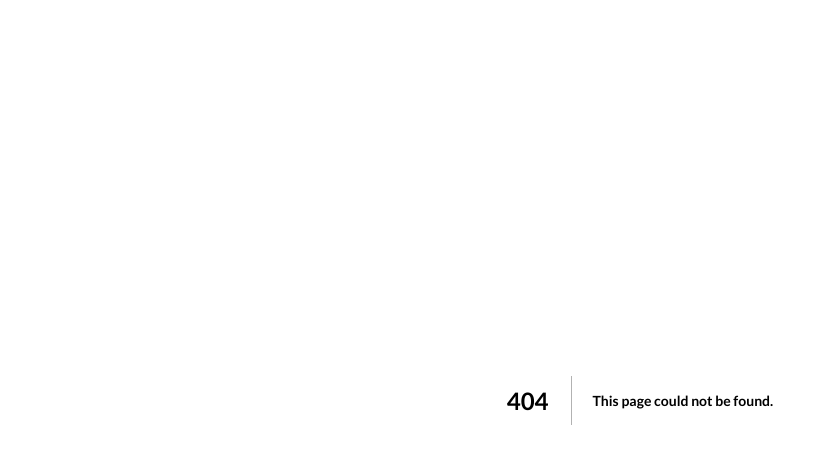
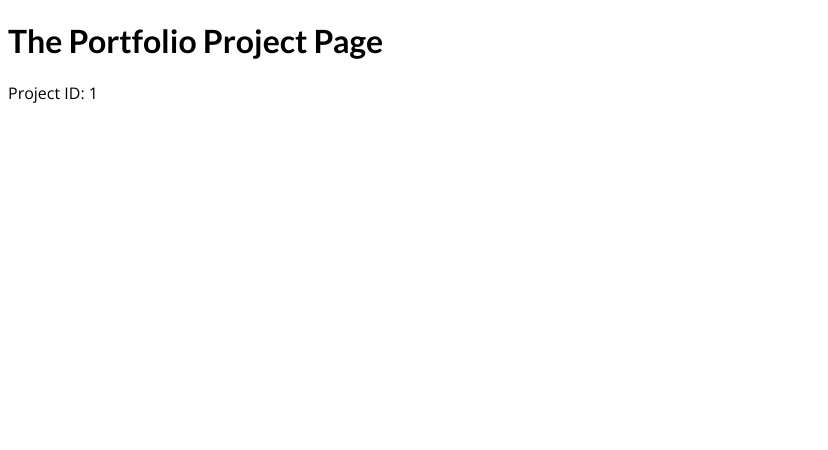
Before and after one commit to UlianaPla/nextjs-pages-routing, a Next.js app: page /portfolio/1 in a window 1280 px wide. Before the commit this address had no page. Shown: the top 450 px of the page, without its empty margins (0-828 px from the left). Built offline with nearby package versions, Linux system fonts and the light colour scheme.

Commit message:
Added Dynamic Path. Extracting dynamic segment data

```diff
--- /dev/null
+++ b/pages/portfolio/[projectid].js
@@ -0,0 +1,20 @@
+import { useRouter } from 'next/router';
+
+function PortfolioProjectPage() {
+  const router = useRouter();
+
+  console.log(router.pathname);
+  console.log(router.query); // concrete data that is encoded into the url.
+
+  // send a request to some backend server
+  // to fetch the piece of data with an id of router.query.projectid
+
+  return (
+    <div>
+      <h1>The Portfolio Project Page</h1>
+      <p>Project ID: {router.query.projectid}</p>
+    </div>
+  );
+}
+
+export default PortfolioProjectPage;
```
